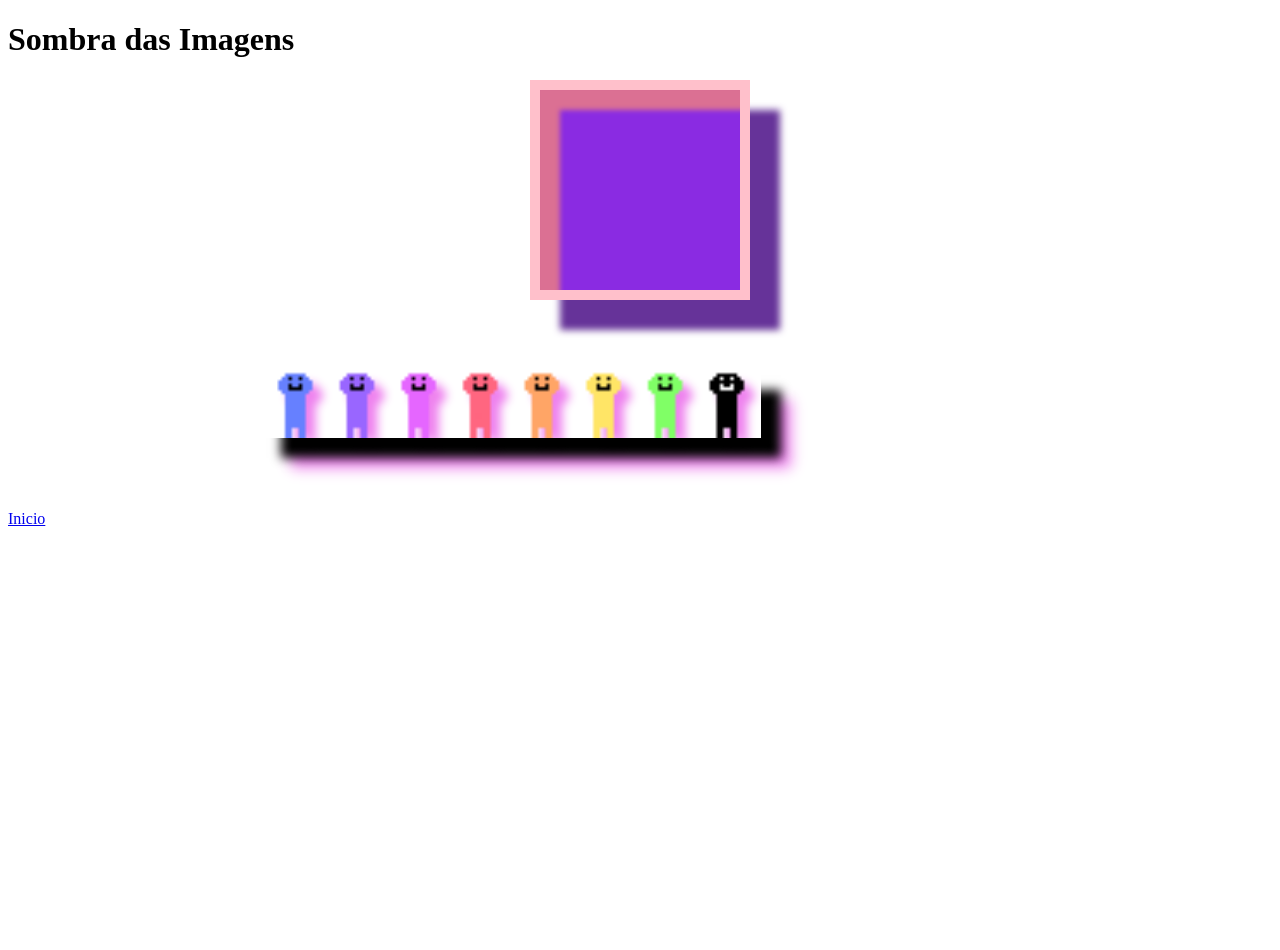
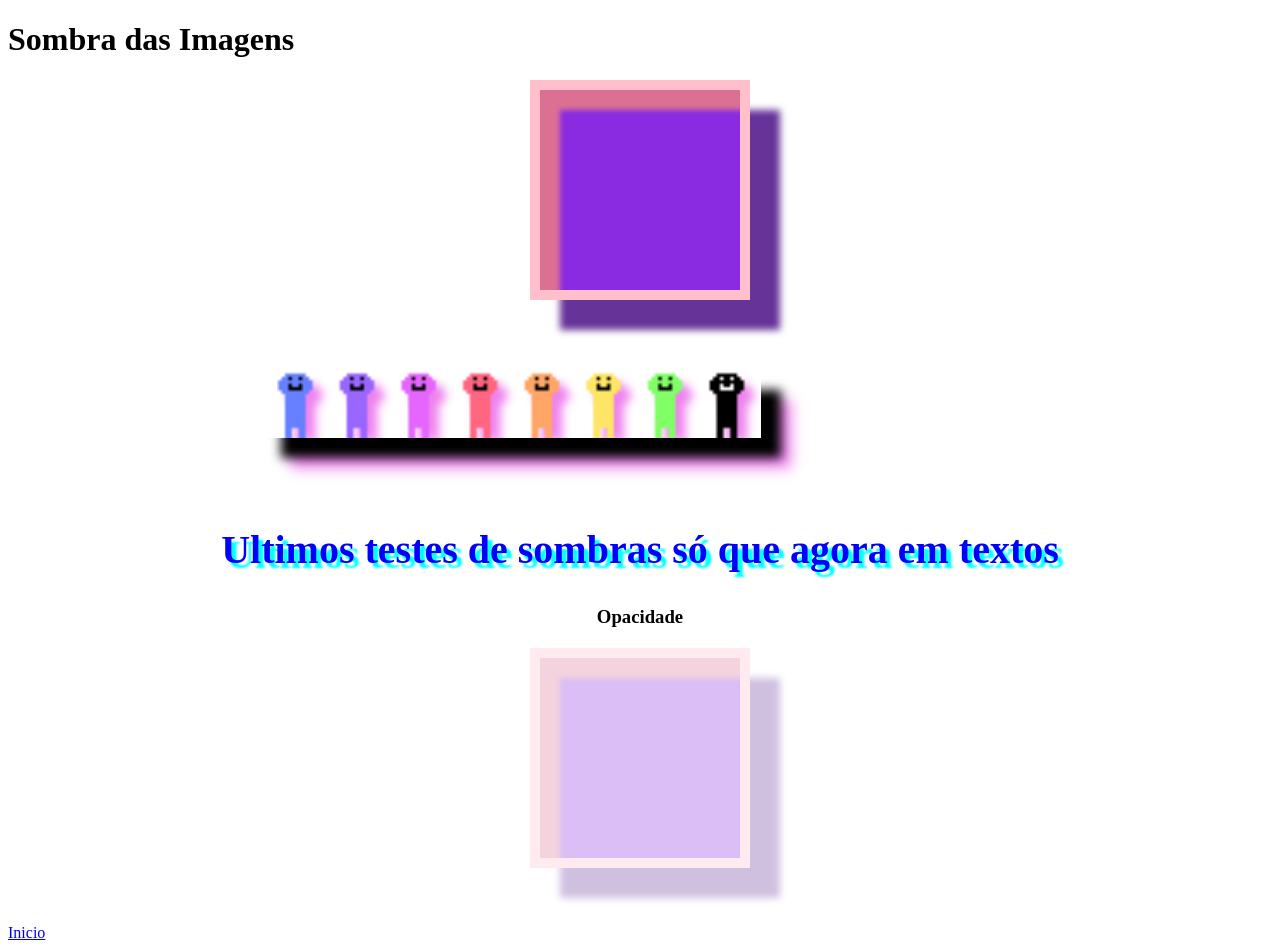
Before and after one commit to Narceliolima/Desafio-Dio, a plain HTML site: page Estudo_CSS_DIO/EstilizacaoBasica/sombras.html in a window 1280 px wide. Before the commit the page ends 800 px from the top, so only its background shows below. Drawn offline with Linux system fonts and the light colour scheme.

Commit message:
Adicionando arquivo reset.css

```diff
--- /dev/null
+++ b/Estudo_CSS_DIO/EstilizacaoBasica/assets/css/reset.css
@@ -0,0 +1,7 @@
+* {
+    padding: 0;
+    margin: 0;
+    vertical-align: baseline;
+    list-style: none;
+    border: 0;
+}
--- a/Estudo_CSS_DIO/EstilizacaoBasica/assets/css/style.css
+++ b/Estudo_CSS_DIO/EstilizacaoBasica/assets/css/style.css
@@ -1,3 +1,8 @@
+@import url('reset.css');
+
+*{
+    margin: 5px;
+}
 
 div{
     margin-bottom: 30px;
--- a/Estudo_CSS_DIO/EstilizacaoBasica/sombras.html
+++ b/Estudo_CSS_DIO/EstilizacaoBasica/sombras.html
@@ -21,6 +21,20 @@
             filter: drop-shadow(10px 10px 5px violet);
             box-shadow: 20px 20px 10px black;
         }
+
+        h2{
+            color: blue;
+            font-size: 40px;
+            text-align: center;
+            text-shadow: 5px 5px 2px aqua; /*dá pra usar o drop-shadow também*/
+        }
+
+        h3{
+            text-align: center;
+        }
+        #opacidade{
+            opacity: 0.3;
+        }
     </style>
 </head>
 <body>
@@ -31,6 +45,11 @@
 
     <img src="assets/imagens/eito_rebolation.gif" alt="">
 
+    <h2>Ultimos testes de sombras só que agora em textos</h2>
+
+    <h3>Opacidade</h3>
+    <div id="opacidade"></div>
+
     <br><br>
     <a href="index.html">Inicio</a>
 </body>
```
